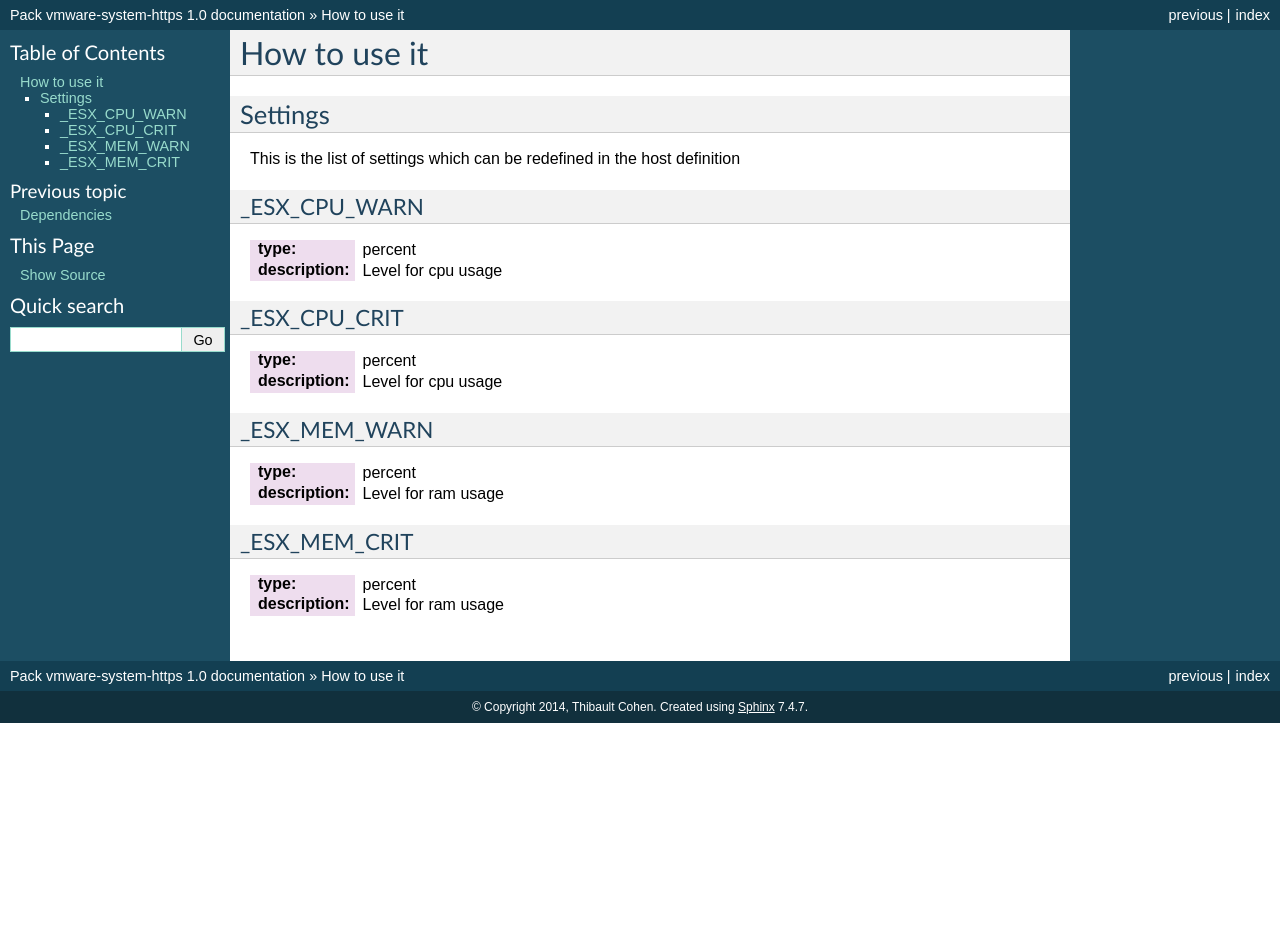
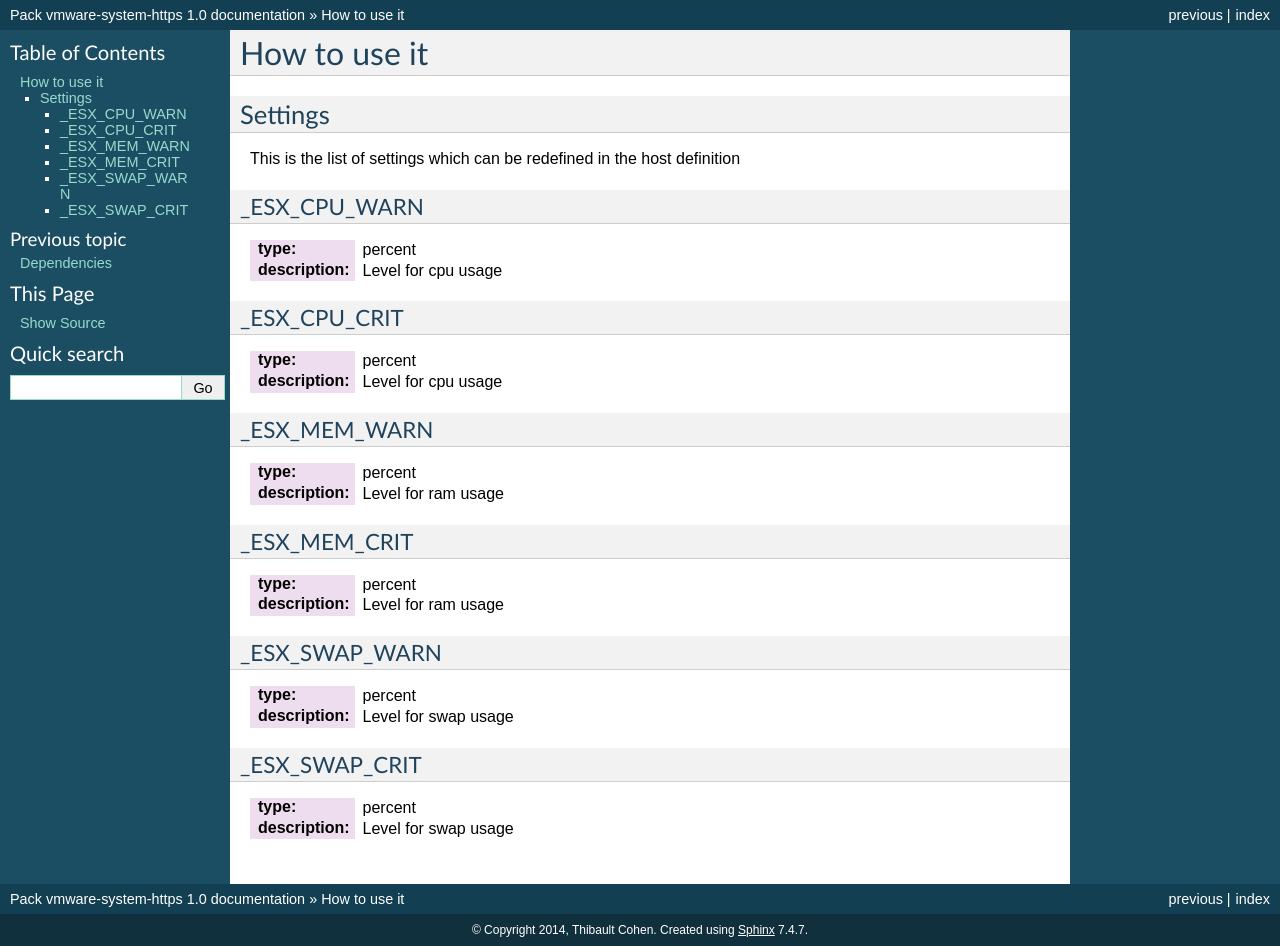
Before and after one commit to savoirfairelinux/monitoring-tools, a Sphinx documentation site: the page built from doc/source/howtouseit.rst, in a window 1280 px wide. Built offline with Sphinx 7.4.7, drawn with Linux system fonts in a browser that asks for light colours; before the commit the page ends 900 px from its top, so only the background shows below that.

Commit message:
Update all services

```diff
--- a/doc/source/howtouseit.rst
+++ b/doc/source/howtouseit.rst
@@ -33,3 +33,17 @@ _ESX_MEM_CRIT
 
 :type:              percent
 :description:       Level for ram usage
+
+
+_ESX_SWAP_WARN
+--------------
+
+:type:              percent
+:description:       Level for swap usage
+
+
+_ESX_SWAP_CRIT
+--------------
+
+:type:              percent
+:description:       Level for swap usage
```
Also changed, not shown: 7 other files.
